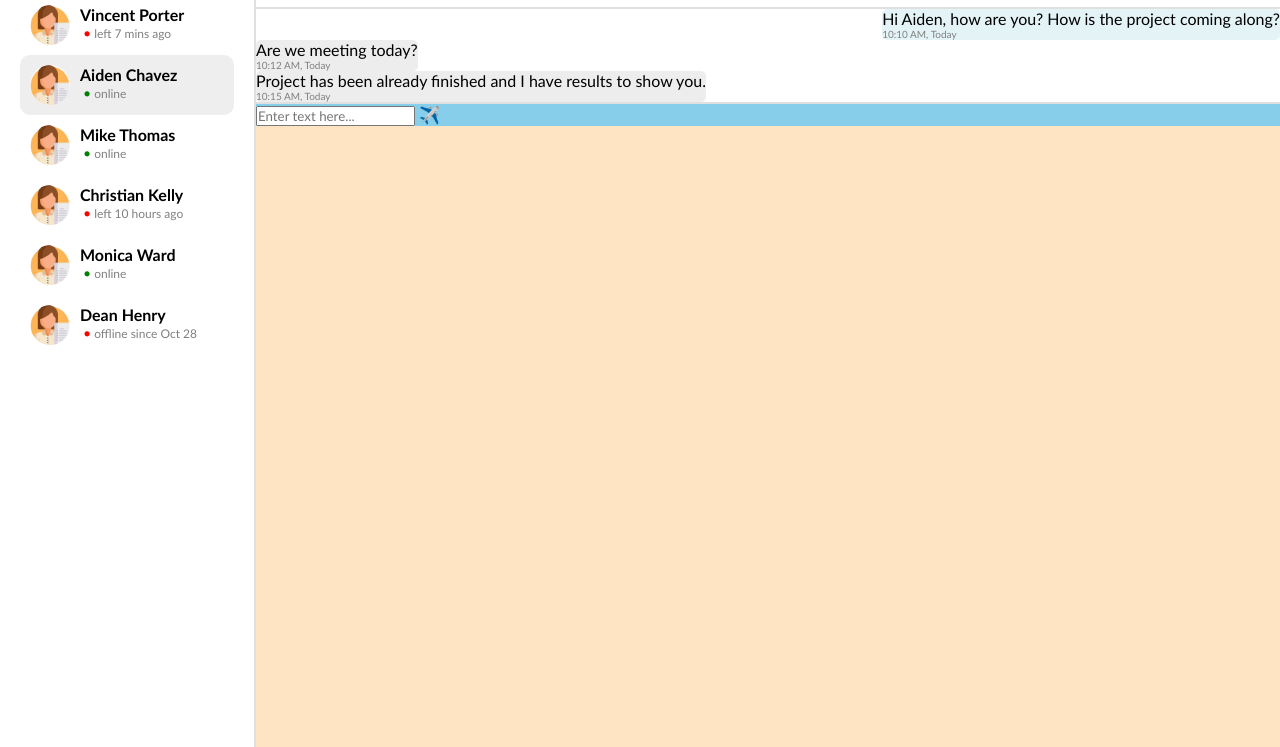
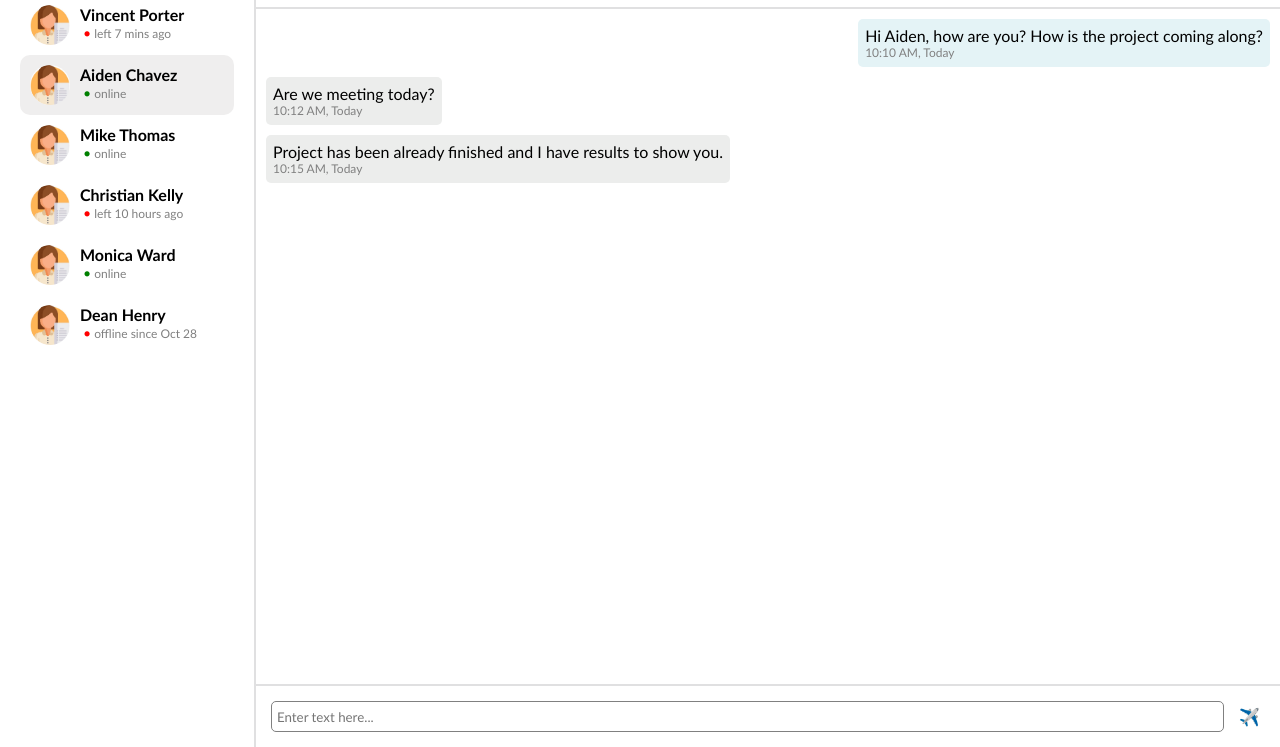
Before and after one commit to ammielgodoy/front-trabajo-practico-1, a plain HTML site: page index.html in a window 1280 px wide. Shown: the part 53-800 px from the top of the page. Drawn offline with Linux system fonts and the light colour scheme.

Commit message:
Final styling of chat messages and footer

```diff
--- a/style.css
+++ b/style.css
@@ -93,6 +93,9 @@ img{
 /* -------CHAT SECTION------- */
 
 .chat{
+  display: flex;
+  flex-direction: column;
+  justify-content: space-between;
   background-color: bisque;
   width: 80%;
 }
@@ -117,6 +120,7 @@ img{
   align-items: center;
   gap: 10px;
 }
+
 button{
   background: none;
   border: none;
@@ -132,6 +136,9 @@ button{
   border-top: solid 2px #e0e0e1;
   border-bottom: solid 2px #e0e0e1;
   background: white;
+  height: 100%;
+  padding: 10px;
+  gap: 10px;
 
 }
 
@@ -139,21 +146,40 @@ button{
   align-self: flex-start ;
   background-color: #ecedec;
   border-radius: 5px;
+  padding: 7px;
+  font-size: 16px;
 }
 
 .sent{
   align-self: flex-end;
   background-color: #e4f3f6;
   border-radius: 5px;
+  padding: 7px;
+  font-size: 16px;
 }
 
 .timestamp{
-  font-size: 10px;
+  font-size: 12px;
   color: gray;
 }
 
 /* -------CHAT SECTION - FOOTER------- */
 
 .chat-footer{
-  background-color: skyblue;
+  display: flex;
+  background-color: white;
+  padding: 15px;
+  gap: 10px;
 }
+
+.chat-footer input{
+  width: 100%;
+  padding: 5px;
+  border-radius: 5px;
+  border: solid 1px grey;
+}
+
+.chat-footer button{
+  justify-content: center;
+  padding: 5px;
+}
```
